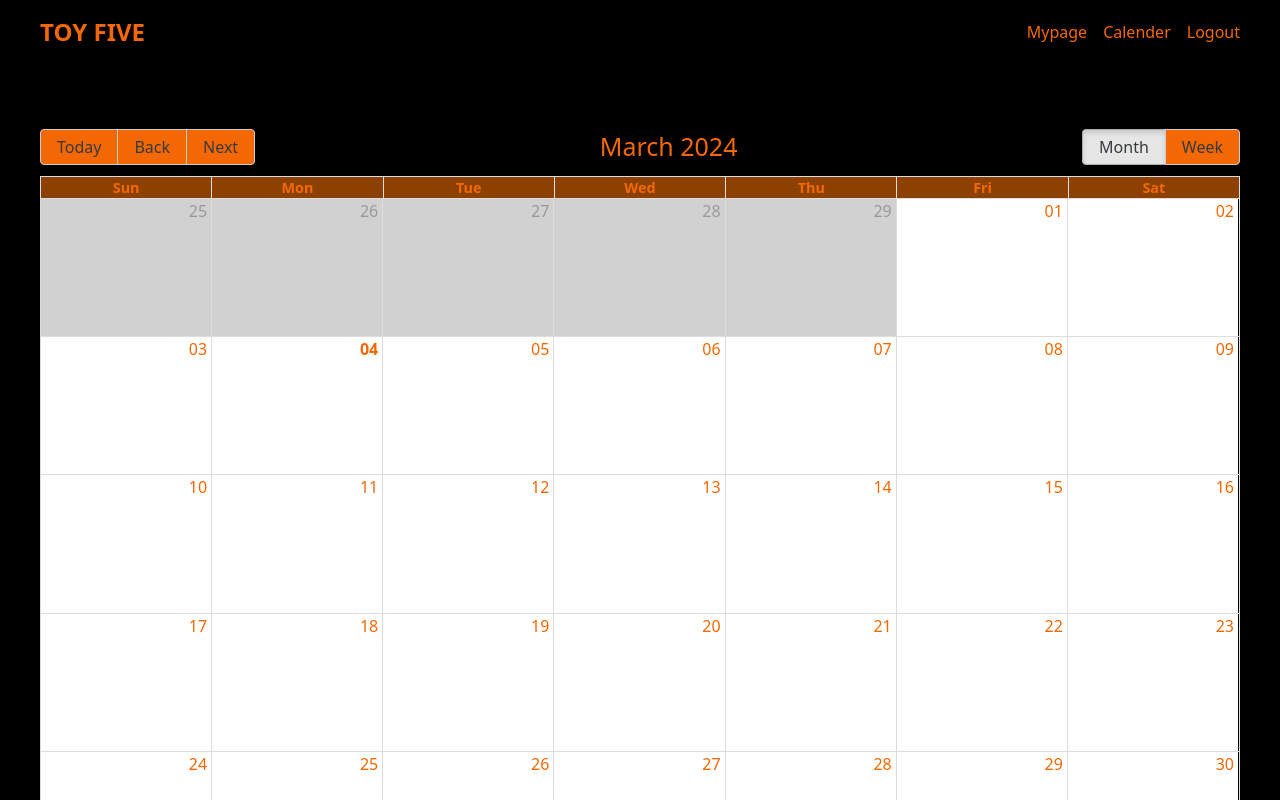
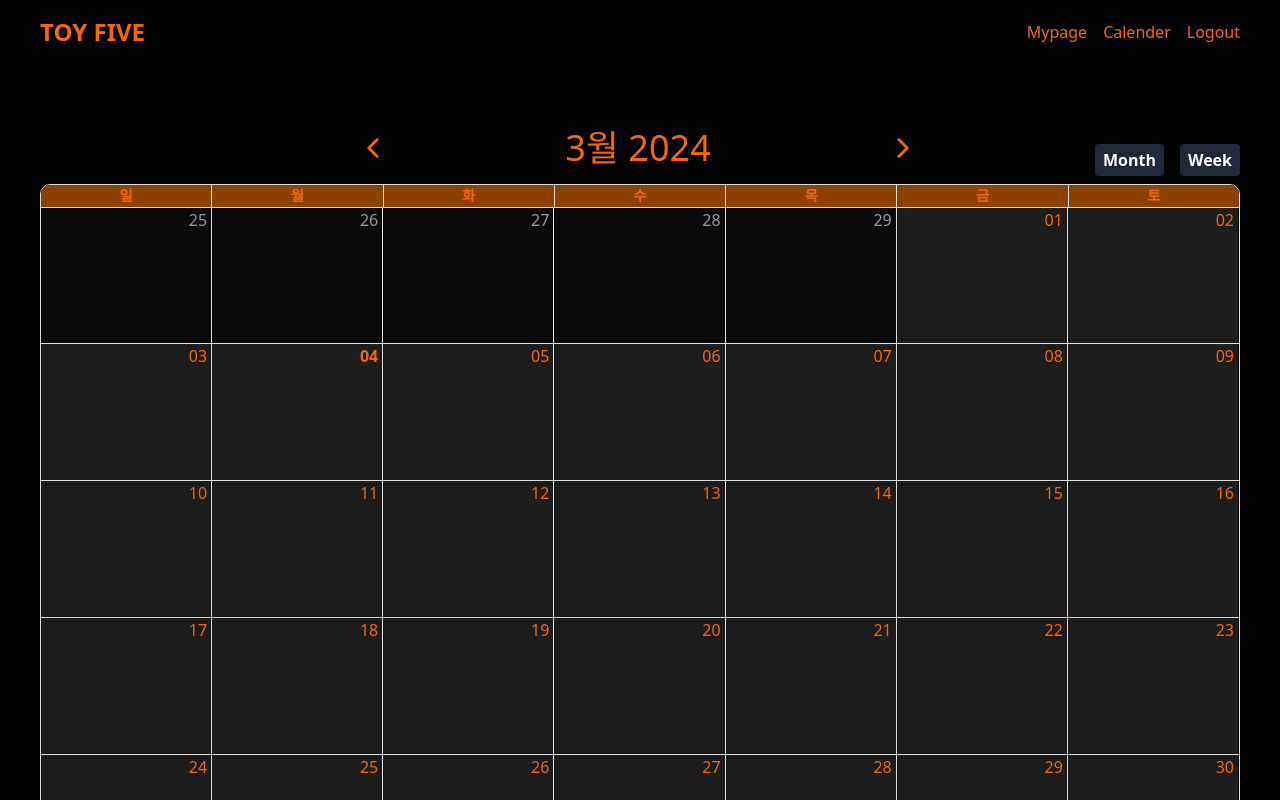
Before and after one commit to mj950313/toy-intranet2, a React (Vite) app: page /calendar in a window 1280 px wide. Shown: the top 800 px of the page. Built offline with nearby package versions, Linux system fonts and the light colour scheme; no server answers; sample sign-in values are in the browser's storage.

Commit message:
캘린더 페이지 코드 수정

```diff
--- a/src/pages/CalendarPage.tsx
+++ b/src/pages/CalendarPage.tsx
@@ -1,12 +1,14 @@
 import { Calendar, momentLocalizer } from "react-big-calendar";
 import moment from "moment";
 import "react-big-calendar/lib/css/react-big-calendar.css";
-
 import { useSelector } from "react-redux";
 import { StateType } from "../types/user";
 import ScheduleModal from "../components/ScheduleModal";
 import { useState } from "react";
 import { formatTableDate } from "../util/date";
+import CustomToolbar from "../Calendar/CustomToolbar.tsx";
+import CalendarStyles from "../Calendar/CalendarStyles.tsx";
+import 'moment/locale/ko';
 
 const localizer = momentLocalizer(moment);
 
@@ -33,12 +35,12 @@ export default function CalendarPage() {
       border: "1px solid",
       display: "flex",
       alignItems: "center",
+      justifyContent: "center",
     };
     return {
       style,
     };
   };
-
   //로그인한 유저의 데이터를 가공해서 전달
   const events = loginUser
     ? loginUser.schedulesByDate.flatMap((schedule) =>
@@ -63,39 +65,13 @@ export default function CalendarPage() {
   return (
     <>
       <div>
-        <style>
-          {`
-          .rbc-btn-group {
-            background-color: #f46804;
-            border-radius: 5px;
-          }
-          .rbc-toolbar-label {
-            font-size: 25px;
-          }
-          .rbc-time-view {
-            background-color: #fff;
-            border-radius: 5px;
-          }
-          .rbc-time-gutter rbc-time-column {
-
-          }
-          .rbc-day-bg {
-            background-color: #fff;
-          }
-          .rbc-off-range-bg {
-            background-color: #d1d1d1;
-          }
-          .rbc-header {
-            background-color: #8c4100;
-          }
-        `}
-        </style>
+        <CalendarStyles />
         <Calendar
-          localizer={localizer}
+          localizer={localizer} //특정 지역에 맞게 번역해주고 날짜 형식 설정을 관리하는 객체
           startAccessor="start"
           endAccessor="end"
           titleAccessor="title"
-          tooltipAccessor="description"
+          tooltipAccessor="description" //이벤트를 클릭이나 호버했을 때 나타나는 툴팁에 표시될 내용을 지정하는 데 사용함.
           eventPropGetter={eventStyleGetter} // 이벤트 스타일을 설정하는 함수 전달
           style={{ height: 900 }}
           views={["month", "week"]}
@@ -104,6 +80,9 @@ export default function CalendarPage() {
           onSelectSlot={(slotInfo) => {
             setDate(formatTableDate(slotInfo.slots[0]));
             setIsOpen(true);
+          }}
+          components={{
+            toolbar: CustomToolbar // 커스텀 툴바를 사용합니다.
           }}
         />
       </div>
```
